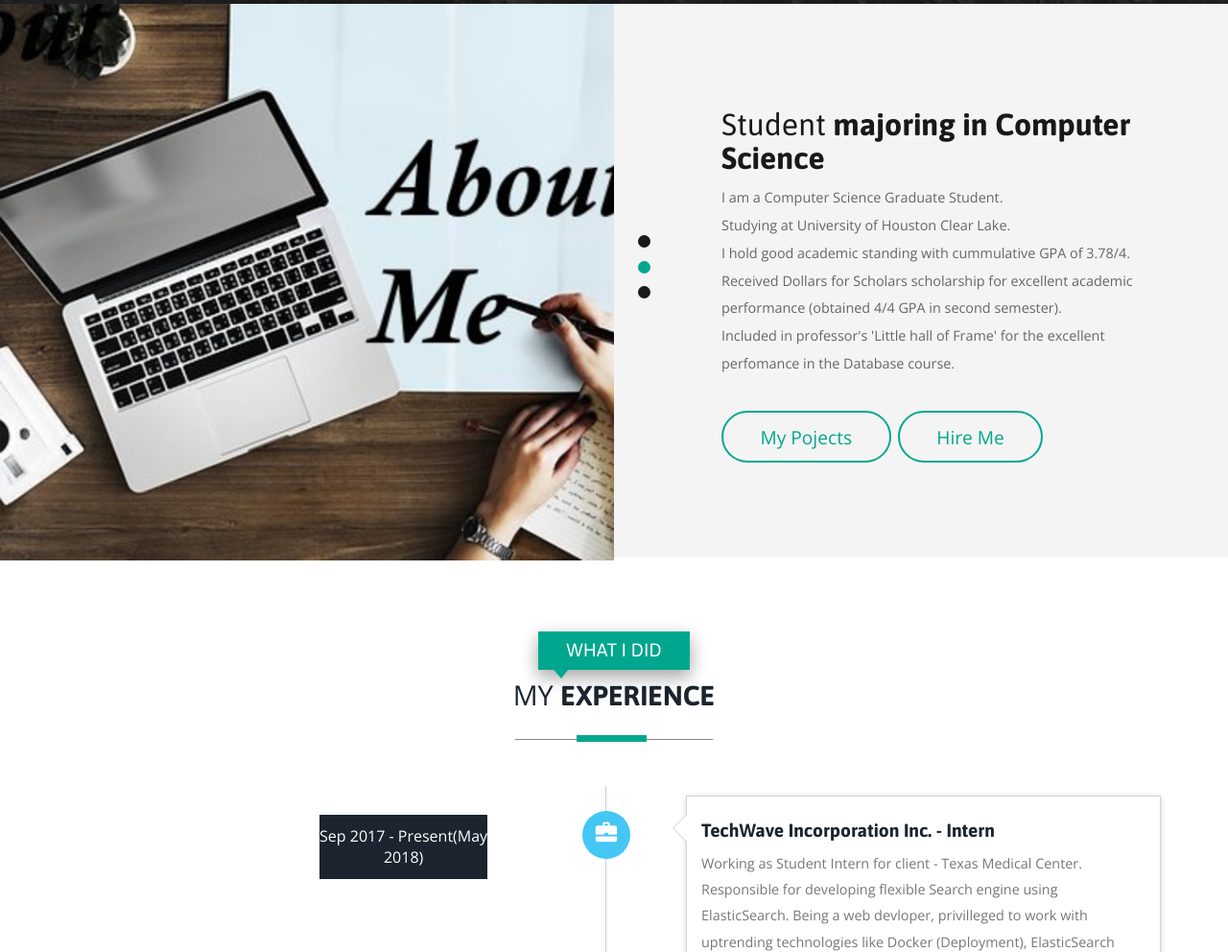
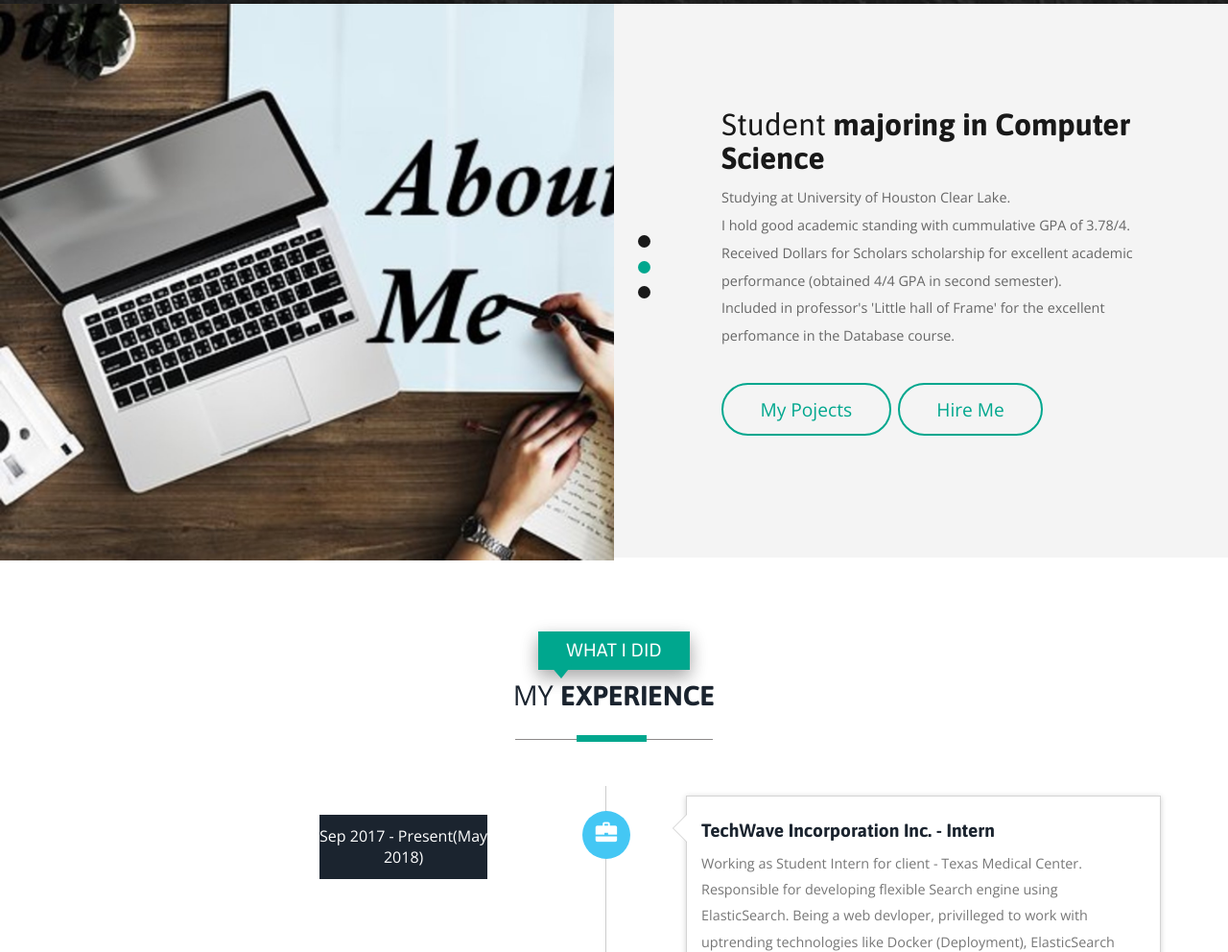
Before and after one commit to namruthabv/namruthabv.github.io, a plain HTML site: page index.html in a window 1280 px wide. Shown: the part 792-1784 px from the top of the page at 96% size. Drawn offline with nearby package versions, Linux system fonts and the light colour scheme; files whose address does not match are found by name.

Commit message:
updated contents

```diff
--- a/index.html
+++ b/index.html
@@ -150,7 +150,7 @@ Smartphone Compatible web template, free webdesigns for Nokia, Samsung, LG, Sony
 					                  <div class="item">
 					                	<div class="about-left-grid">
 											<h2> Student <span>majoring in Computer Science</span></h2>
-											<p>I am a Computer Science Graduate Student.</br>
+											<p>
 												Studying at University of Houston Clear Lake.</br>
 												I hold good academic standing with cummulative GPA of 3.78/4.</br>
 												Received Dollars for Scholars scholarship for excellent academic performance (obtained 4/4 GPA in second semester).</br>
```
